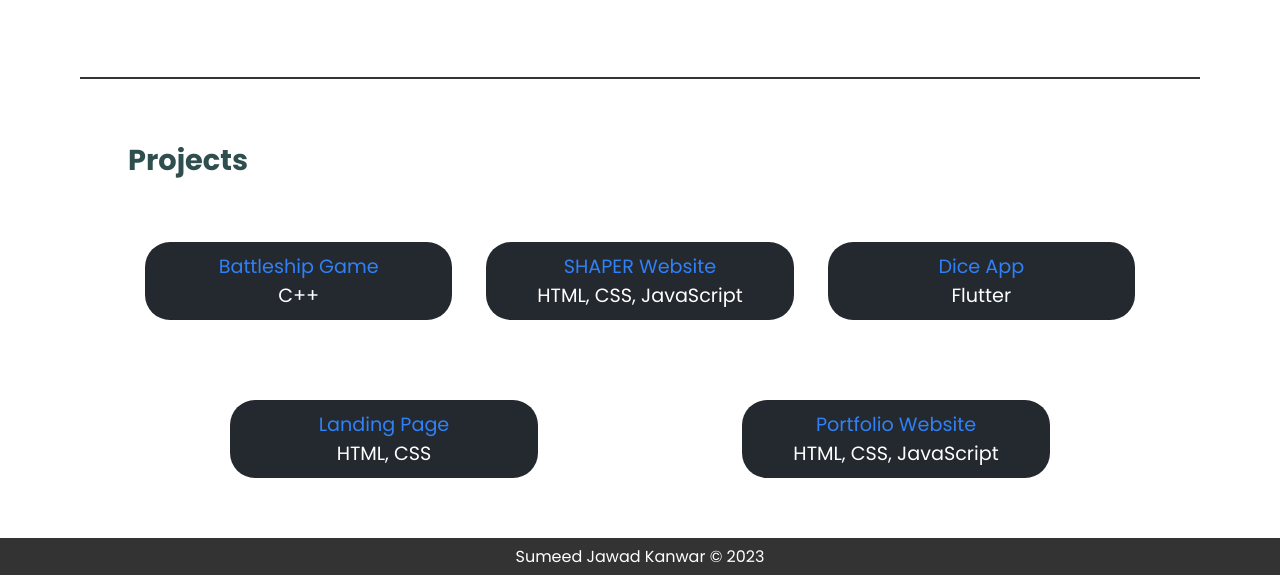
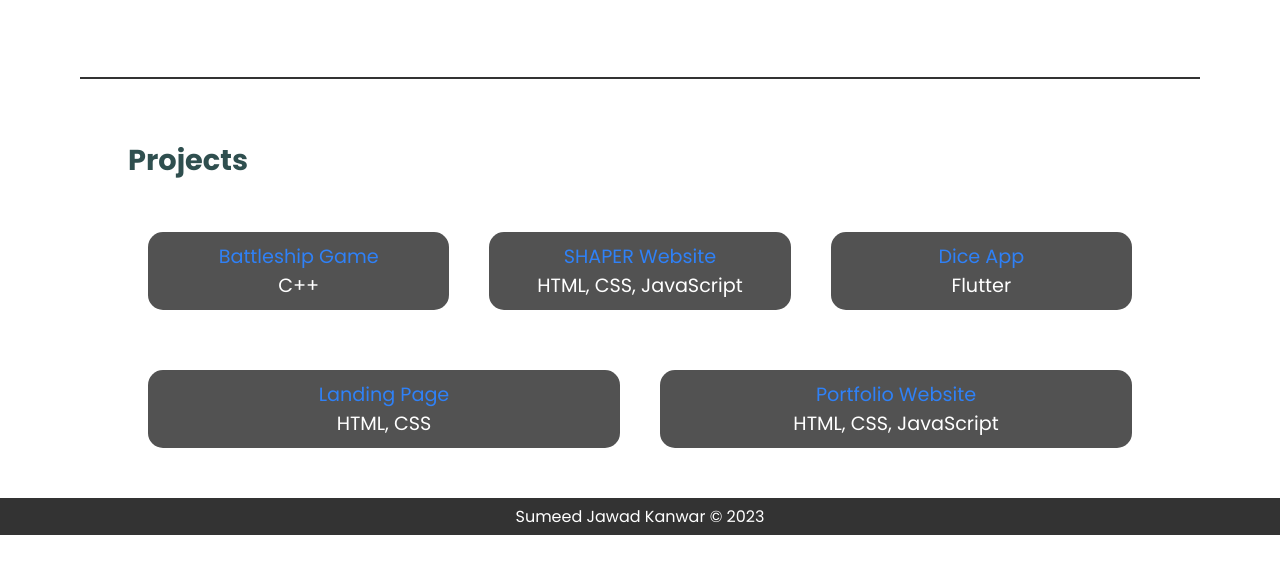
Before and after one commit to sumeedkanwar/CODSOFT, a plain HTML site: page Portfolio/index.html in a window 1280 px wide. Shown: the part 1500-2075 px from the top of the page. After the commit the page ends 2035 px from the top, so only its background shows below. Drawn offline with nearby package versions, Linux system fonts and the light colour scheme.

Commit message:
"whatsapp added"

```diff
--- a/Portfolio/index.html
+++ b/Portfolio/index.html
@@ -62,6 +62,7 @@
                 <a href="https://www.linkedin.com/in/sumeedj/" target="_blank"><img src="./images/linkedin.png"
                         alt="LinkedIn"></a>
                 <a href="mailto: sumeedkanwar@gmail.com" target="_blank"><img src="./images/email.png" alt="Email"></a>
+                <a href="https://wa.me/923362810552"><img src="./images/whatsapp.png" alt="Whatsapp"></a>
                 <br>
                 <input type="button" value="Download Resume" onclick="window.location.href='./Resume-Sumeed-Kanwar.pdf'"
                     class="button" />
--- a/Portfolio/style.css
+++ b/Portfolio/style.css
@@ -182,13 +182,13 @@ main hr{
 }
 .fourthSection .box{
     text-align: center;
-    margin: 20px 10px;
-    width: 30%;
-    border-radius: 25px;
-    background-color: #24292f;
+    margin: 10px 20px;
+    width: 50%;
+    border-radius: 15px;
+    background-color: #525252;
     color: white;
     font-size: 1.2rem;
-    padding: 10px 0;
+    padding: 10px;
 }
 
 footer{
```
Also changed, not shown: Portfolio/images/whatsapp.png (added).
